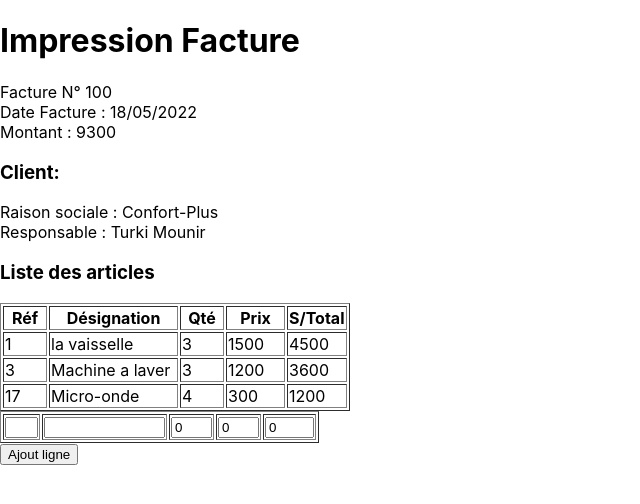
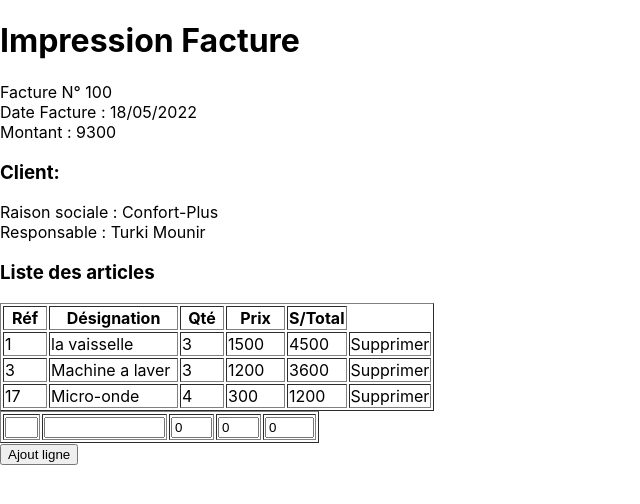
Before and after one commit to espace2021/factureAvecReact, a React (Create React App) app: page / in a window 1280 px wide. Shown: the top 504 px of the page, without its empty margins (0-640 px from the left). Built offline with nearby package versions, Linux system fonts and the light colour scheme.

Commit message:
suppression et ajout avec useCallback

```diff
--- a/src/DetailFacture.js
+++ b/src/DetailFacture.js
@@ -1,5 +1,9 @@
+const DetailFacture =(props)=>{
 
-const DetailFacture =(props)=>{
+  const supprimerLigne= (index) => { console.log(index)
+   props.suppLigne(index);
+
+  }
 
  return (
       <div>
@@ -25,6 +29,7 @@ const DetailFacture =(props)=>{
              <td width="40px"> {value.qte}</td>
              <td width="55px"> {value.prix}</td>
              <td width="55px"> {value.prix*value.qte}</td>
+             <td width="55px" onClick={()=>supprimerLigne(index)} style={{cursor:"pointer"}}> Supprimer </td>
              </tr>  )
 
 
--- a/src/Facture.js
+++ b/src/Facture.js
@@ -1,7 +1,7 @@
 import EnteteFacture from './EnteteFacture'
 import DetailFacture from './DetailFacture'
 import FormFacture from './FormFacture'
-import { useState } from 'react'
+import { useState,useCallback } from 'react'
 
 const Facture =()=>{
 
@@ -21,19 +21,30 @@ const Facture =()=>{
                 {reference:"17",designation:"Micro-onde",qte:4,prix:300}
             ]);
 
-      const ajoutLigne =(ref,des,qt,pr)=>{
+      const ajoutLigne = useCallback((ref,des,qt,pr) => {
          //on construit la nouvelle ligne
          let ligne={reference:ref,designation:des,qte:qt,prix:pr}
 
          //on change le state d'articles en lui ajoutant la ligne
          setArticle([...articles, ligne])
 
-         }
+        },[articles]);
+
+      const suppLigne = useCallback((index) => {
+         if (
+          !window.confirm("Are you sure you want to delete")
+        ) {
+          return;
+        }
+        articles.splice(index, 1);
+        setArticle([...articles])
+
+      },[articles]);
 
     return (
       <div>
         <EnteteFacture fact={facture} cl={client} arts={articles} />
-        <DetailFacture arts={articles} />
+        <DetailFacture arts={articles} suppLigne={suppLigne}  />
         <FormFacture ajoutLigne={ajoutLigne}  />
       </div>
     )
--- a/src/FormFacture.js
+++ b/src/FormFacture.js
@@ -6,13 +6,13 @@ const FormFacture=(props)=>{
         const [qte,setQte]=useState(0)
         const [prix,setPrix]=useState(0)
 
-        const validerLigne= useCallback(() => {
+        const validerLigne= () => {
           props.ajoutLigne(ref,des,qte,prix);
           setRef("")
           setDes("")
           setQte("")
           setPrix("")
-        },[ref,des,qte,prix]);
+        }
 
     return (
       <div>
```
